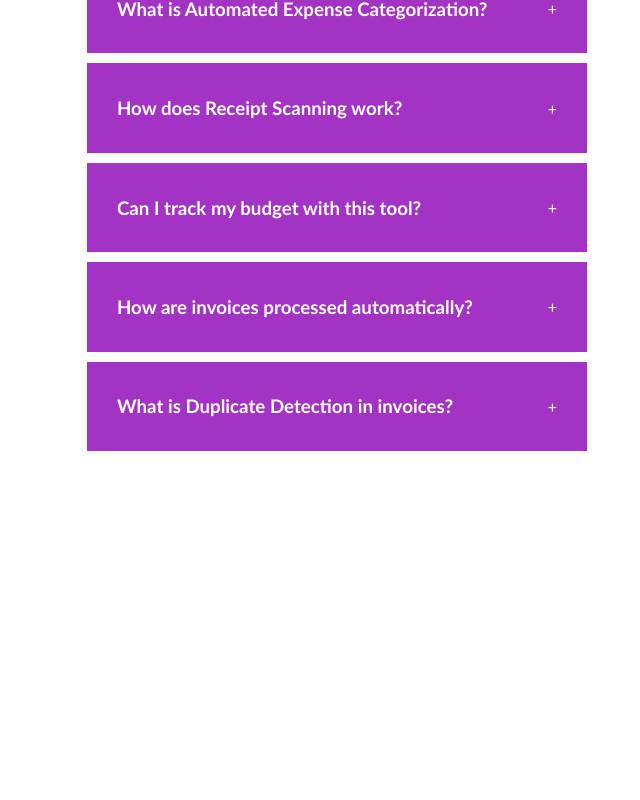
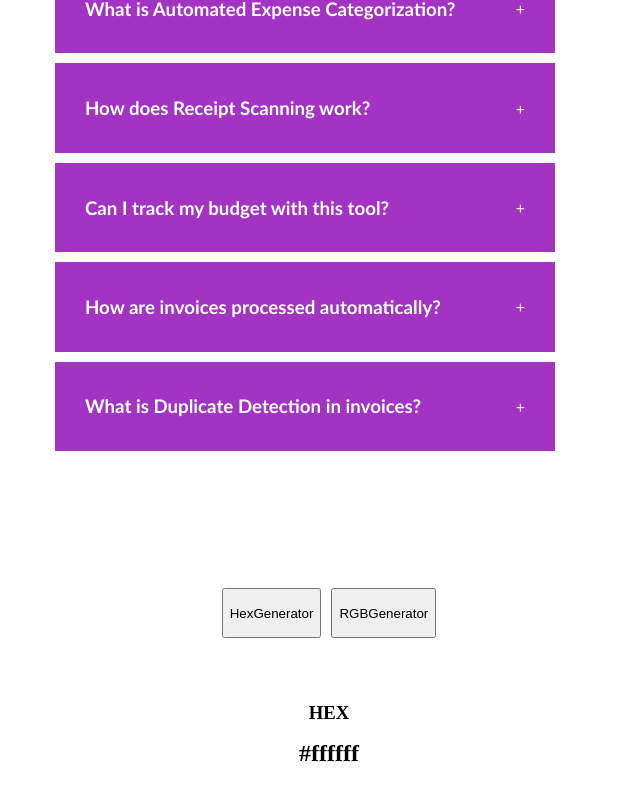
Before and after one commit to ganeshwadule/react-mini-projects, a React (Vite) app in the folder react-mini-projects/: page / in a window 1280 px wide. Shown: the part 220-1020 px from the top of the page, without its empty margins (311-951 px from the left). Before the commit the page ends 816 px from the top, so only its background shows below. Built offline with nearby package versions, Linux system fonts and the light colour scheme.

Commit message:
Color Generator

```diff
--- a/react-mini-projects/src/App.jsx
+++ b/react-mini-projects/src/App.jsx
@@ -1,13 +1,14 @@
 import { useState } from 'react'
 import Accordion from './components/Accordion'
-import './App.css'
-
+import ColorGenerator from './components/colorGenerator'
 function App() {
   const [count, setCount] = useState(0)
 
   return (
     <>
     <Accordion/>
+
+     <ColorGenerator />
      </>
   )
 }
--- a/react-mini-projects/src/components/Accordion/index.jsx
+++ b/react-mini-projects/src/components/Accordion/index.jsx
@@ -21,7 +21,6 @@ const Accordion = () => {
     }
 
     setMultiple(copyMultiple);
-    console.log(multiple);
   };
 
   return (
@@ -29,6 +28,7 @@ const Accordion = () => {
       <button onClick={() => setEnableMultiSelection(!enableMultiSelection)}>
         EnableMultiSelection
       </button>
+
       <div className="accordion">
         {data && data.length > 0 ? (
           data.map((dataItem, index) => (
--- a/react-mini-projects/src/components/Accordion/style.css
+++ b/react-mini-projects/src/components/Accordion/style.css
@@ -1,7 +1,7 @@
 .wrapper{
     display: flex;
     height: 100vh;
-    width: 100vw;
+    width: 95vw;
     justify-content: center;
     align-items: center;
     flex-direction: column;
--- /dev/null
+++ b/react-mini-projects/src/components/ColorGenerator/index.jsx
@@ -0,0 +1,65 @@
+import React, { useState } from "react";
+import "./style.css";
+const ColorGenerator = ()=>{
+    const [typeOfColor,setTypeOfColor] = useState("hex");
+    const [color,setColor] = useState("#ffffff");
+    const helper = (length)=>{
+        return Math.floor(Math.random()*length);
+    }
+
+    const generateHexColor = ()=>{
+        setTypeOfColor("hex");
+        let HexColor = "#";
+
+        const arr = ["A","B","C","D","E","F",0,1,2,3,4,5,6,7,8,9];
+
+        for(let i=0; i<6; i++){
+            let index = helper(16);
+            HexColor += arr[index];
+        }
+
+        setColor(HexColor);
+    }
+
+    const generateRGBColor = ()=>{
+        setTypeOfColor("rgb");
+        let r = helper(255);
+        let g = helper(255);
+        let b = helper(255);
+
+        let rgbColor = `rgb(${r},${g},${b})`;
+
+        setColor(rgbColor);
+    }
+
+    // const generateColor = ()=>{
+
+    // }
+    // const []gb
+    return(
+        <div className="ColorGenerator"
+            style={{
+                backgroundColor:color
+            }}
+        >
+            <div className="Buttons">
+            <button
+            className="btn"
+            onClick={()=>generateHexColor()}>HexGenerator</button>
+
+            <button
+                className="btn"
+            onClick={()=>generateRGBColor()}>RGBGenerator</button>
+            </div>
+            <div className="info">
+                <h3>
+                    {typeOfColor.toUpperCase()}
+
+                </h3>
+                <h2>{color}</h2>
+            </div>
+
+        </div>
+    )
+}
+export default ColorGenerator;
--- /dev/null
+++ b/react-mini-projects/src/components/ColorGenerator/style.css
@@ -0,0 +1,24 @@
+.ColorGenerator {
+   height: 500px;
+   width: 100%;
+
+}
+
+.Buttons{
+    display: flex;
+    justify-content: center;
+    gap:10px;
+    margin-bottom: 60px;
+}
+.btn{
+  height: 50px;
+}
+.info{
+    display: grid;
+    grid-template-rows: 30px 30px;
+    flex-direction: column;
+    justify-content: center;
+    align-items: center;
+    text-align: center;
+    gap:10px;
+}
```
